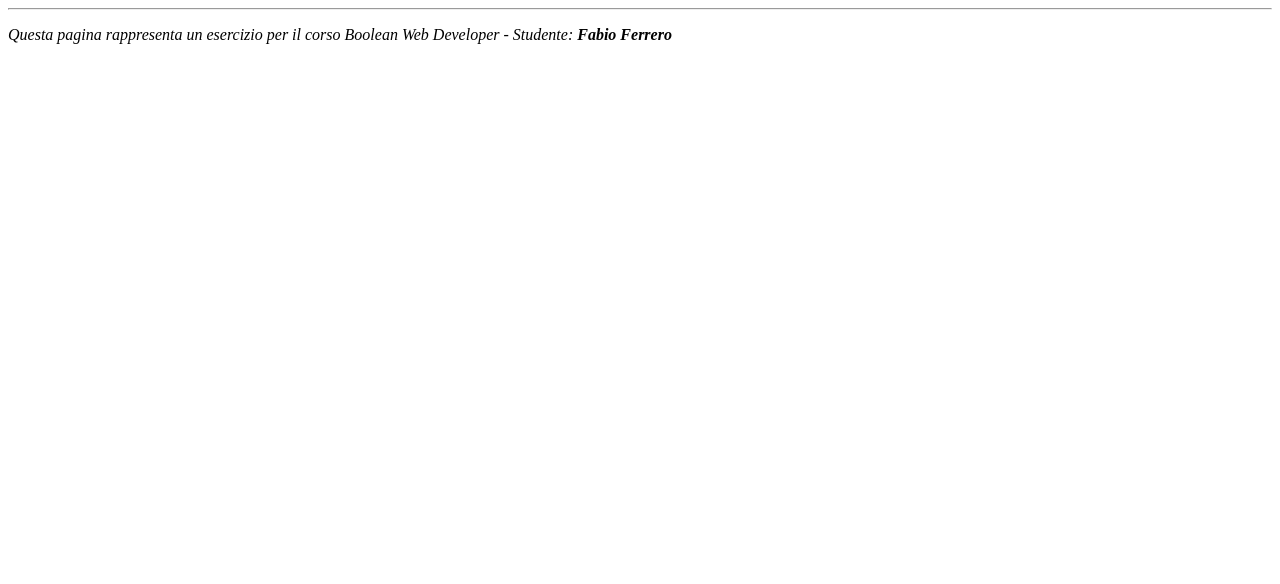
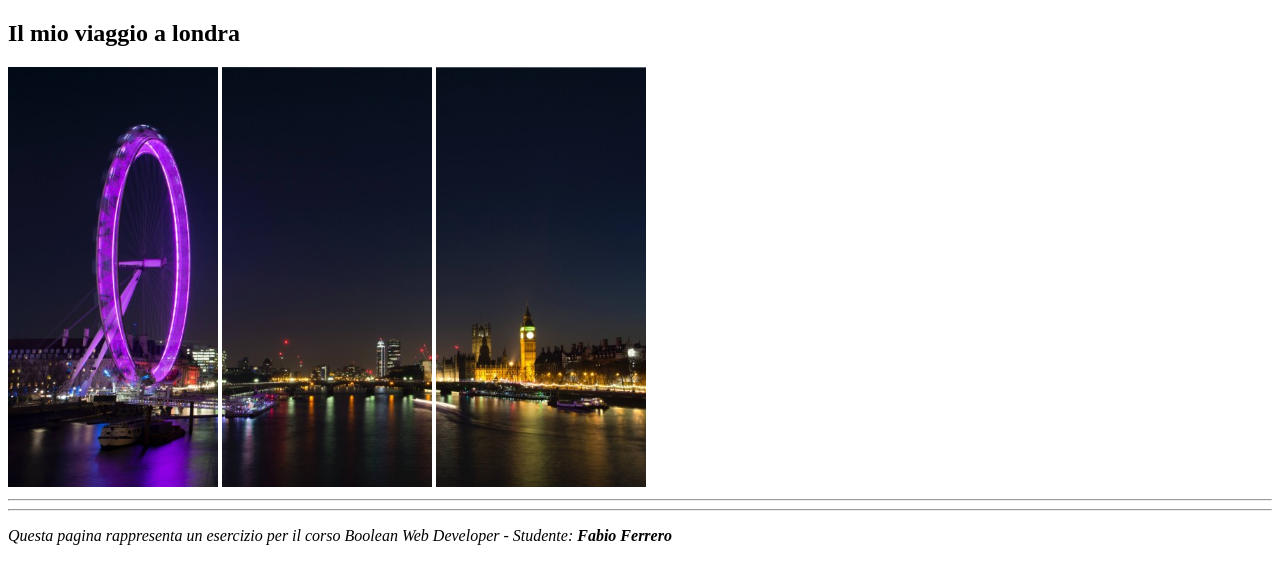
Before and after one commit to fabioferrero90/html-london-trip, a plain HTML site: page index.html in a window 1280 px wide. Drawn offline with Linux system fonts and the light colour scheme.

Commit message:
[update] section 1 (header) added

```diff
--- a/index.html
+++ b/index.html
@@ -7,7 +7,15 @@
 </head>
 <body>
   <header>
-
+    <section>
+      <h1>Il mio viaggio a londra</h1>
+      <div>
+        <img src="assets\img\london-panorama-1.jpg" alt="Trittico Londra 1" height="420">
+        <img src="assets\img\london-panorama-2.jpg" alt="Trittico Londra 2" height="420">
+        <img src="assets\img\london-panorama-3.jpg" alt="Trittico Londra 3" height="420">
+      </div>
+      <hr>
+    </section>
   </header>
 
   <main>
```
